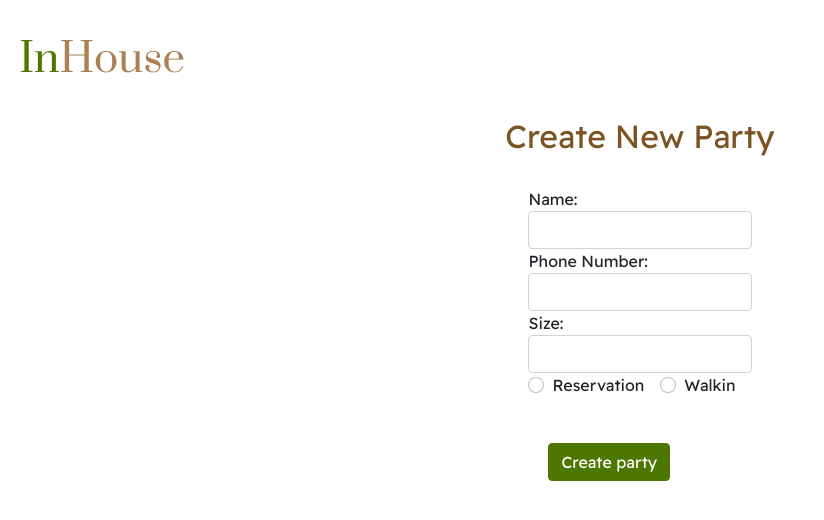
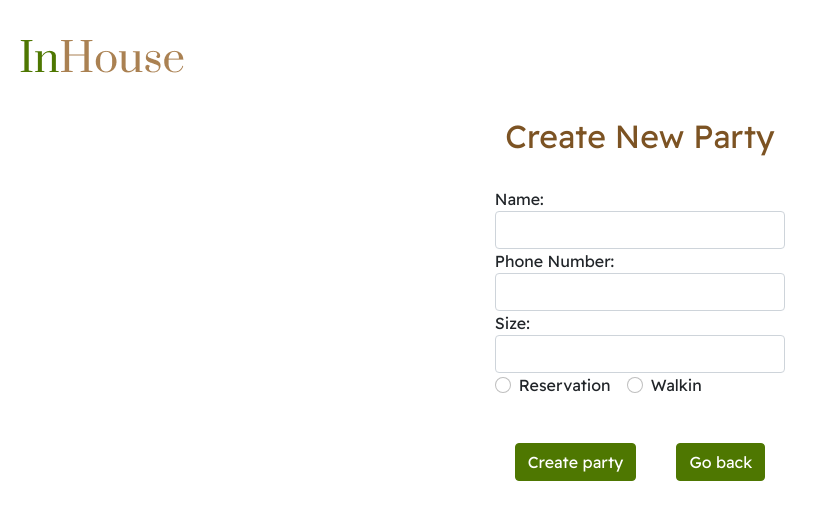
Before and after one commit to tappenze/inHouse, a React (Create React App) app in the folder client/: page /createParties in a window 1280 px wide. Shown: the top 520 px of the page, without its empty margins (0-824 px from the left). Built offline with nearby package versions, Linux system fonts and the light colour scheme.

Commit message:
redirection of trash

```diff
--- a/client/src/components/pages/createMenu.js
+++ b/client/src/components/pages/createMenu.js
@@ -1,6 +1,8 @@
 import React, { Component } from "react";
 import axios from 'axios';
 import inhouse from './InHouse.png';
+import { Button } from 'react-bootstrap';
+import { Link } from "react-router-dom";
 
 export default class CreateMenu extends Component {
   constructor(props) {
@@ -83,6 +85,13 @@ export default class CreateMenu extends Component {
                   value="Create menu item"
                   className="btn btn-primary"
                 />
+              <Link to={{
+                pathname: "/menu"
+                }}>
+                <Button variant="secondary" size="md">
+                  Go back
+                </Button>
+              </Link>
               </div>
             </form>
           </div>
--- a/client/src/components/pages/createOrder.js
+++ b/client/src/components/pages/createOrder.js
@@ -1,6 +1,8 @@
 import React, { Component } from "react";
 import axios from 'axios';
 import inhouse from './InHouse.png';
+import { Button } from 'react-bootstrap';
+import { Link } from "react-router-dom";
 
 // for a given party, they should be able to place an order for foods from among the listed menu
 
@@ -135,6 +137,13 @@ export default class CreateOrder extends Component {
                 value="Submit order"
                 className="btn btn-primary"
               />
+              <Link to={{
+                pathname: "/orders"
+                }}>
+                <Button variant="secondary" size="md">
+                  Go back
+                </Button>
+              </Link>
             </div>
           </form>
         </div>
--- a/client/src/components/pages/createParty.js
+++ b/client/src/components/pages/createParty.js
@@ -1,6 +1,8 @@
 import React, { Component } from "react";
 import axios from 'axios';
 import inhouse from './InHouse.png';
+import { Button } from 'react-bootstrap';
+import { Link } from "react-router-dom";
 
 export default class CreateParty extends Component {
   constructor(props) {
@@ -158,6 +160,13 @@ export default class CreateParty extends Component {
                   value="Create party"
                   className="btn btn-primary"
                 />
+              <Link to={{
+                pathname: "/parties"
+                }}>
+                <Button variant="secondary" size="md">
+                  Go back
+                </Button>
+              </Link>
               </div>
             </form>
           </div>
--- a/client/src/components/pages/createTable.js
+++ b/client/src/components/pages/createTable.js
@@ -114,14 +114,14 @@ export default class CreateTable extends Component {
                   value="Create table"
                   className="btn btn-primary"
                 />
-              </div>
               <Link to={{
                 pathname: "/tables"
                 }}>
-                <Button variant="secondary" size="sm">
+                <Button variant="secondary" size="md">
                   Go back
                 </Button>
               </Link>
+              </div>
             </form>
           </div>
         </div>
--- a/client/src/components/pages/createWaiter.js
+++ b/client/src/components/pages/createWaiter.js
@@ -86,14 +86,14 @@ export default class CreateWaiter extends Component {
                   value="Create waiter"
                   className="btn btn-primary"
                 />
-              </div>
               <Link to={{
                 pathname: "/waiters"
                 }}>
-                <Button variant="secondary" size="sm">
+                <Button variant="secondary" size="md">
                   Go back
                 </Button>
               </Link>
+              </div>
             </form>
           </div>
         </div>
--- a/client/src/components/pages/editMenu.js
+++ b/client/src/components/pages/editMenu.js
@@ -1,6 +1,8 @@
 import React, { Component } from "react";
 import axios from 'axios';
 import inhouse from './InHouse.png';
+import { Button } from 'react-bootstrap';
+import { Link } from "react-router-dom";
 
 export default class EditMenu extends Component {
   constructor(props) {
@@ -91,6 +93,13 @@ export default class EditMenu extends Component {
                   value="Update menu item"
                   className="btn btn-primary"
                 />
+                  <Link to={{
+                    pathname: "/menu"
+                    }}>
+                    <Button variant="secondary" size="md">
+                      Go back
+                    </Button>
+                  </Link>
               </div>
             </form>
           </div>
--- a/client/src/components/pages/editWaiter.js
+++ b/client/src/components/pages/editWaiter.js
@@ -103,14 +103,14 @@ export default class EditWaiter extends Component {
                       value="Edit waiter"
                       className="btn btn-primary"
                     />
-                  </div>
                   <Link to={{
                     pathname: "/waiters"
                     }}>
-                    <Button variant="secondary" size="sm">
+                    <Button variant="secondary" size="md">
                       Go back
                     </Button>
                   </Link>
+                  </div>
                 </form>
               </div>
             </div>
--- a/client/src/components/pages/menus.js
+++ b/client/src/components/pages/menus.js
@@ -20,7 +20,7 @@ const Menu = (props) => (
           </Button>
         </Link>
         <a
-          href="/"
+          href="/menu"
           onClick={() => {
             props.deleteMenu(props.menu._id);
           }}
--- a/client/src/components/pages/parties.js
+++ b/client/src/components/pages/parties.js
@@ -12,7 +12,7 @@ const Party = (props) => (
       <td>{props.party.size}</td>
       <td>
         <a
-          href="/"
+          href="/parties"
           onClick={() => {
             props.deleteParty(props.party._id);
           }}
--- a/client/src/components/pages/waiters.js
+++ b/client/src/components/pages/waiters.js
@@ -1,4 +1,4 @@
-import React, { Component } from "react";
+import React, { Component, useState } from "react";
 import { Link } from 'react-router-dom'
 import axios from 'axios';
 import { Button } from 'react-bootstrap';
@@ -20,7 +20,7 @@ const Waiter = (props) => (
       </Button>
       </Link>
         <a
-          href="/"
+          href="/waiters"
           onClick={() => {
             props.deleteWaiter(props.waiter._id);
           }}
```
